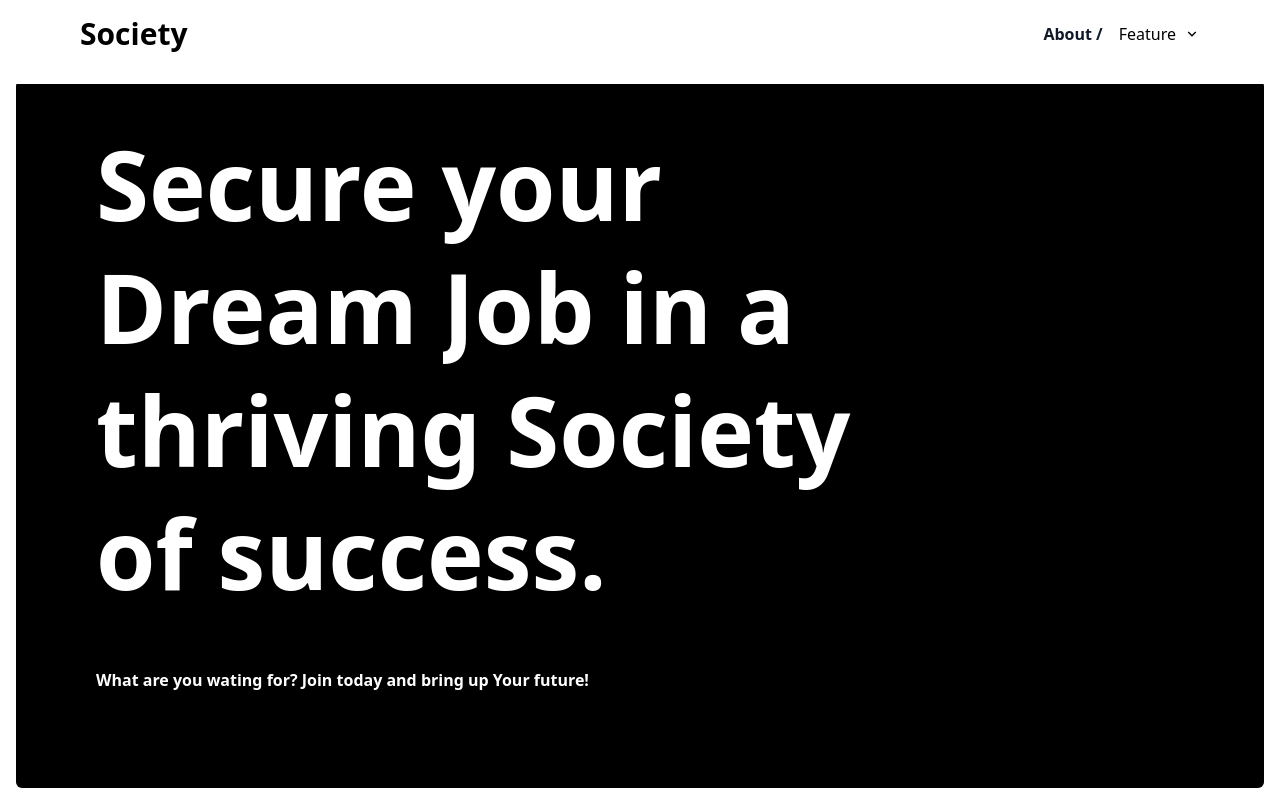
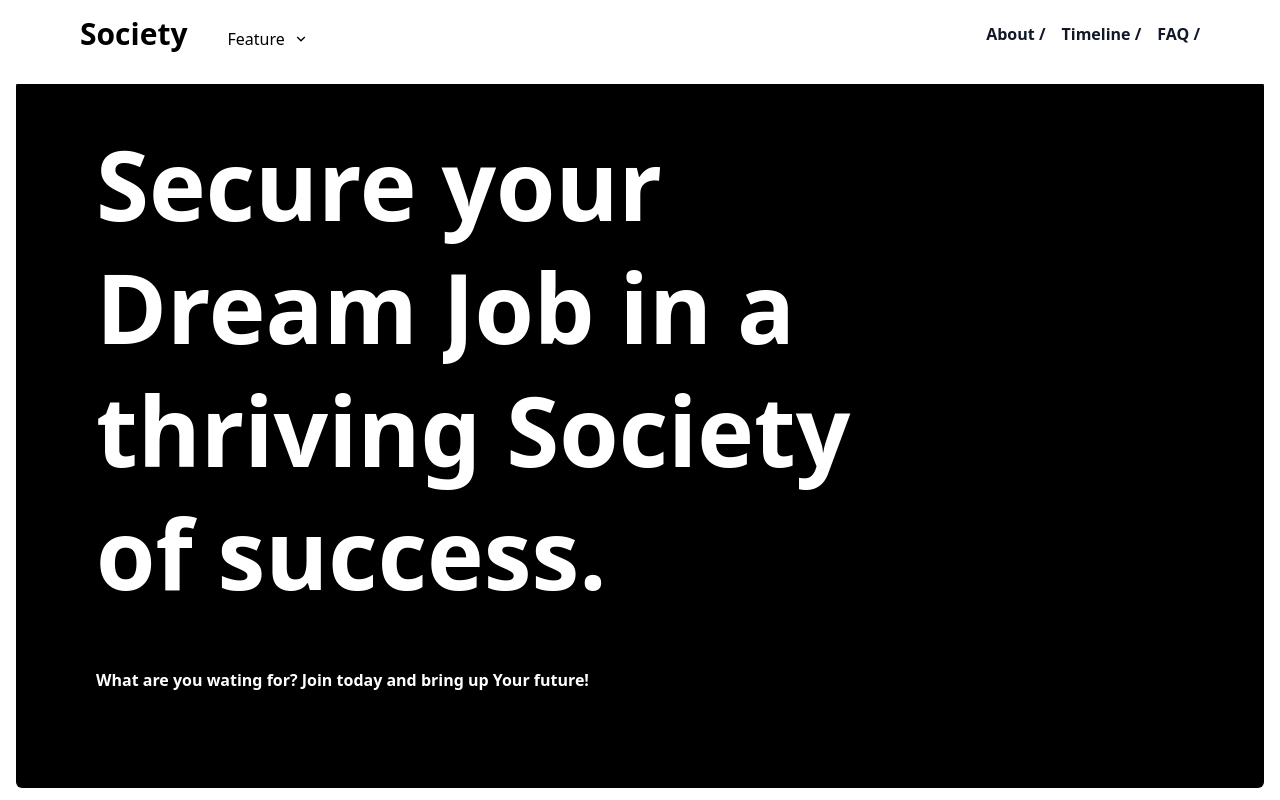
Before and after one commit to andranovia/society-job-platform, a React (Vite) app in the folder society-frontend/: page / in a window 1280 px wide. Shown: the top 800 px of the page. Built offline with nearby package versions, Linux system fonts and the light colour scheme.

Commit message:
style: Restyling and animate footer and navbar.

```diff
--- a/society-frontend/package.json
+++ b/society-frontend/package.json
@@ -14,8 +14,10 @@
     "framer-motion": "^11.0.5",
     "react": "^18.2.0",
     "react-dom": "^18.2.0",
+    "react-fast-marquee": "^1.6.4",
     "react-icons": "^5.0.1",
-    "react-router-dom": "^6.22.1"
+    "react-router-dom": "^6.22.1",
+    "react-scroll": "^1.9.0"
   },
   "devDependencies": {
     "@types/react": "^18.2.55",
--- a/society-frontend/src/App.tsx
+++ b/society-frontend/src/App.tsx
@@ -1,18 +1,11 @@
-import { useNavigate } from "react-router-dom";
 import Home from "./components/home";
 import Navbar from "./components/navbar";
 
 function App() {
-  const navigate = useNavigate();
-
-  const handleNavbarLinkClick = (section) => {
-    navigate(`/#${section}`);
-  };
-
   return (
     <>
-    <div className="">
-    <Navbar onLinkClick={handleNavbarLinkClick} />
+      <div className="">
+        <Navbar />
       </div>
       <div>
         <Home />
--- a/society-frontend/src/components/faq.tsx
+++ b/society-frontend/src/components/faq.tsx
@@ -1,4 +1,4 @@
-import  { useState } from "react";
+import { useState } from "react";
 import { AnimatePresence, motion } from "framer-motion";
 import { RiArrowDownSLine } from "react-icons/ri";
 
@@ -37,14 +37,12 @@ const faqData = [
 const Faq = () => {
   const [selectedIndex, setSelectedIndex] = useState(null);
 
-
   const handleSeeMore = (index) => {
     setSelectedIndex((prev) => (prev === index ? null : index));
-
   };
 
   return (
-    <div className="w-full py-20 px-4">
+    <div id="faq" className="w-full py-20 px-4">
       <div className="flex flex-col justify-center gap-4 items-center">
         <h1 className="text-4xl font-semibold">Have any question?</h1>
         <h3>Here's an answer for you</h3>
@@ -57,8 +55,12 @@ const Faq = () => {
             >
               <div className="w-[30rem] flex justify-between items-center">
                 <h1 className="text-2xl font-semibold"> {data.ask}</h1>
-                <motion.div animate={selectedIndex === index ? {rotate: 180} : {rotate: 0}}>
-                <RiArrowDownSLine onClick={() => handleSeeMore(index)} />
+                <motion.div
+                  animate={
+                    selectedIndex === index ? { rotate: 180 } : { rotate: 0 }
+                  }
+                >
+                  <RiArrowDownSLine onClick={() => handleSeeMore(index)} />
                 </motion.div>
               </div>
               <AnimatePresence>
@@ -69,7 +71,6 @@ const Faq = () => {
                     initial={{ opacity: 0, y: -10 }}
                     animate={{ opacity: 1, y: 0 }}
                     exit={{ opacity: 0, y: -10 }}
-
                   >
                     {data.answer}
                   </motion.p>
--- a/society-frontend/src/components/footer.tsx
+++ b/society-frontend/src/components/footer.tsx
@@ -1,16 +1,16 @@
-
+import Marquee from "react-fast-marquee";
 import { BsArrowRight } from "react-icons/bs";
-
+import { FiArrowRightCircle } from "react-icons/fi";
 
 const Footer = () => {
   return (
-    <div className="max-w-screen-2xl    h-fit  text-white  ">
-      <div className="flex flex-col justify-center items-start mx-20 pt-20 gap-10 bg-black p-10 ">
+    <div className="w-full h-fit m-4  text-white  ">
+      <div className="flex flex-col justify-center items-start   pt-20 gap-10  bg-black  ">
+        <div className="flex flex-col justify-center items-start gap-10 p-10">
           <h2 className="uppercase font-semibold">
             Join us and bring your dreams!
           </h2>
           <h1 className="font-semibold text-4xl w-1/2 text-start">
-
             We prioritize your preferences and ensure a transparent experience.
           </h1>
           <div className="flex justify-center gap-32 mt-20 ">
@@ -21,14 +21,18 @@ const Footer = () => {
             <div className="text-lg font-semibold flex flex-col items-start gap-4">
               <p>SOCIAL</p>
               <div className="flex justify-center items-center">
-                    INSTAGRAM<BsArrowRight/>  GITHUB<BsArrowRight/> FACEBOOK
+                INSTAGRAM
+                <BsArrowRight /> GITHUB
+                <BsArrowRight /> FACEBOOK
               </div>
             </div>
-
-
           </div>
-        <h1 className="text-9xl font-bold -mb-4   ">SOCIETY PLATFORM</h1>
-
+        </div>
+        <Marquee autoFill={true}>
+          <h1 className="text-9xl font-bold flex justify-center gap-4">
+            {<>&nbsp;</>} SOCIETY PLATFORM <FiArrowRightCircle />
+          </h1>
+        </Marquee>
       </div>
     </div>
   );
--- a/society-frontend/src/components/home.tsx
+++ b/society-frontend/src/components/home.tsx
@@ -19,7 +19,7 @@ const Home = () => {
 
         <Faq />
       </div>
-      <div className="fixed w-screen   bottom-0 bg-white z-0">
+      <div className="fixed w-full     bottom-0 bg-white z-0">
         <Footer />
       </div>
     </>
--- a/society-frontend/src/components/navbar.tsx
+++ b/society-frontend/src/components/navbar.tsx
@@ -3,8 +3,9 @@ import { motion, useAnimationControls } from "framer-motion";
 import { FaPeopleGroup, FaRegCircleCheck, FaJoint } from "react-icons/fa6";
 import UseMobile from "../hooks/useMobile";
 import { GiHamburgerMenu } from "react-icons/gi";
+import { Link } from "react-scroll";
 
-const Navbar = ({ onLinkClick }) => {
+const Navbar = () => {
   const controls = useAnimationControls();
   const { isMobile } = UseMobile();
   const handleHover = () => {
@@ -37,20 +38,13 @@ const Navbar = ({ onLinkClick }) => {
     <div className="flex bg-white z-40 fixed w-full justify-between items-center py-4 pb-8 top-0 ">
       <div className="flex justify-center items-baseline text-center sm:mx-20 mx-4 gap-10">
         <h1 className="text-3xl font-bold">Society</h1>
-
-      </div>
-      <div className="flex justify-center items-center gap-4 mx-4 sm:mx-20">
-      <a href="#about" className="font-bold text-gray-900" onClick={() => onLinkClick('about')}>About /</a>
-
-      {!isMobile && (
-          <div className="flex flex-col justify-start items-end">
-
+        {!isMobile && (
+          <div className="flex flex-col justify-start items-start">
             <motion.div
               onMouseEnter={() => handleHover()}
               onMouseLeave={() => handleHoverEnd()}
               className="flex relative z-20 justify-center items-center gap-2 cursor-pointer"
             >
-
               Feature <RiArrowDownSLine />
             </motion.div>
 
@@ -81,6 +75,35 @@ const Navbar = ({ onLinkClick }) => {
             </motion.div>
           </div>
         )}
+      </div>
+      <div className="flex justify-center items-center gap-4 mx-4 sm:mx-20">
+        <Link
+          className="font-bold text-gray-900 cursor-pointer"
+          to="about"
+          duration="500"
+          spy={true}
+          smooth={true}
+        >
+          About /
+        </Link>
+        <Link
+          className="font-bold text-gray-900 cursor-pointer"
+          to="timeline"
+          duration="500"
+          spy={true}
+          smooth={true}
+        >
+          Timeline /
+        </Link>
+        <Link
+          className="font-bold text-gray-900 cursor-pointer"
+          to="faq"
+          duration="500"
+          spy={true}
+          smooth={true}
+        >
+          FAQ /
+        </Link>
 
         {isMobile && (
           <div>
--- a/society-frontend/src/components/timeline.tsx
+++ b/society-frontend/src/components/timeline.tsx
@@ -15,18 +15,18 @@ const Timeline = () => {
     }
   }, [control, isInView]);
 
-  const variantLine = {
-
-  };
-
   return (
-    <div className="w-full mb-20 flex justify-center items-center flex-col">
+    <div
+      id="timeline"
+      className="w-full mb-20 flex justify-center items-center flex-col"
+    >
       <div className="flex justify-center flex-col items-center   gap-6 ">
         <BsArrowDownCircle size={40} />
         <motion.div
           className="bg-black h-44 w-1 rounded-md "
           initial="hidden"
-          variants={{ hidden: { opacity: 0, height: 10 },
+          variants={{
+            hidden: { opacity: 0, height: 10 },
             animate: {
               opacity: 1,
               height: 140,
@@ -34,7 +34,8 @@ const Timeline = () => {
                 duration: 1,
                 ease: "easeInOut",
               },
-          },}}
+            },
+          }}
           animate={control}
           ref={refOne}
         ></motion.div>
@@ -42,7 +43,7 @@ const Timeline = () => {
           <div className="flex items-center text-green-700 gap-2 justify-start">
             <BsBag size={20} color="green" />
           </div>
-          <div className="text-3xl absolute font-semibold w-[36rem] text-gray-800  right-16">
+          <div className="text-3xl absolute font-semibold w-[36rem] text-gray-800  right-52">
             <span className="text-green-600">Productive</span>
             <br />
             Our society app is designed to supercharge your professional life.
@@ -58,7 +59,7 @@ const Timeline = () => {
               transition: {
                 duration: 1,
                 ease: "easeInOut",
-                delay: 0.6
+                delay: 0.6,
               },
             },
           }}
@@ -76,7 +77,8 @@ const Timeline = () => {
             Our society app is designed to supercharge your professional life.
           </div>
         </div>
-        <motion.div  initial="hidden"
+        <motion.div
+          initial="hidden"
           variants={{
             hidden: { opacity: 0, height: 10 },
             animate: {
@@ -85,12 +87,14 @@ const Timeline = () => {
               transition: {
                 duration: 1,
                 ease: "easeInOut",
-                delay: 1
+                delay: 1,
               },
             },
           }}
           animate={control}
-          ref={refOne} className="bg-black h-44 w-1 rounded-md "></motion.div>
+          ref={refOne}
+          className="bg-black h-44 w-1 rounded-md "
+        ></motion.div>
         <SiFramework size={20} />
       </div>
     </div>
```
Also changed, not shown: society-frontend/src/components/review.tsx (+23 -14 lines), 1 other file (tests, documents, lock files or other folders). Lines whose indentation alone changed are shown as unchanged.
